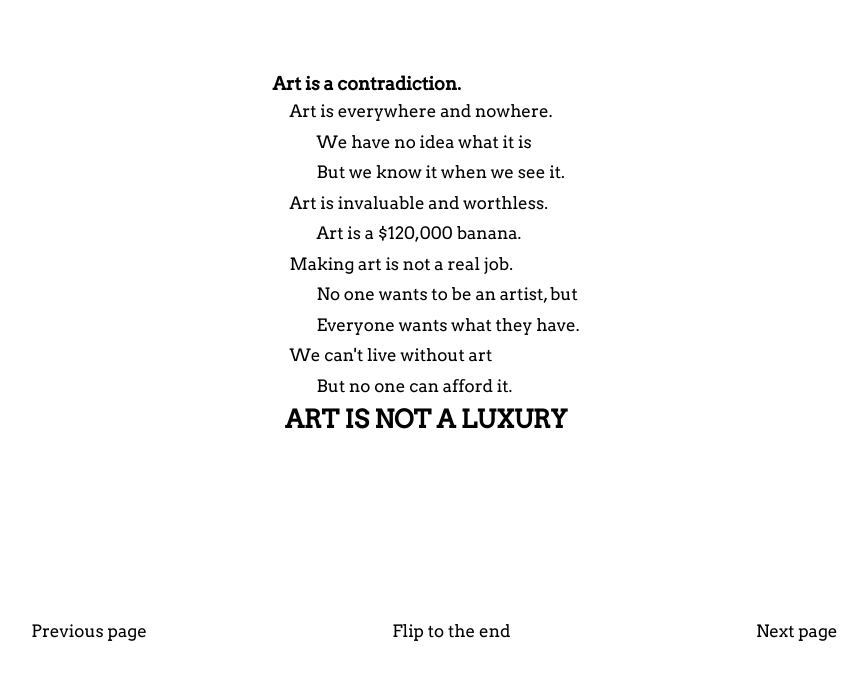
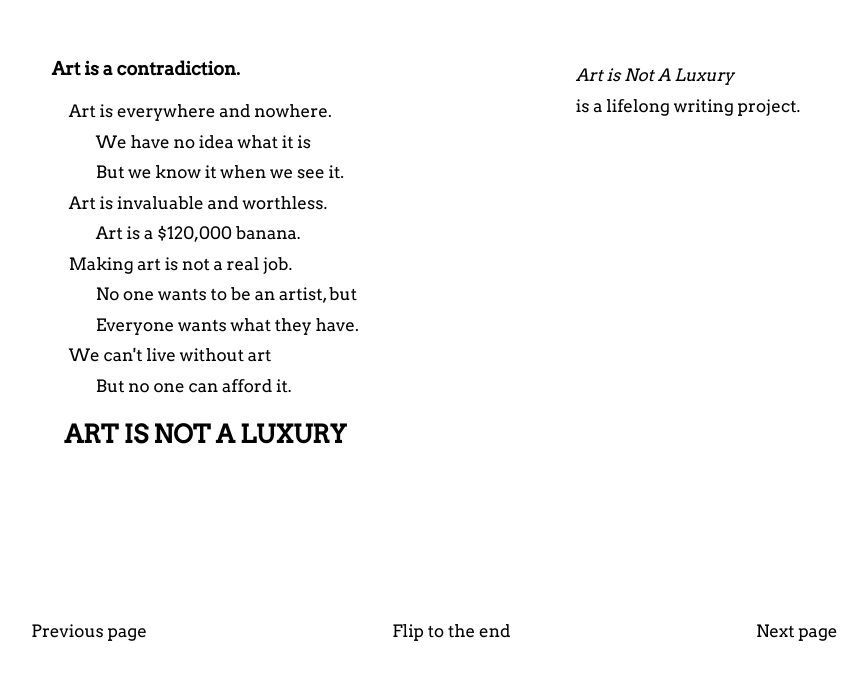
Before and after one commit to lyliali/shel, a plain HTML site: page projects/anal.html in a window 1280 px wide. Shown: the part 121-800 px from the top of the page, without its empty margins (214-1082 px from the left). Drawn offline with Linux system fonts and the light colour scheme.

Commit message:
reformatting

```diff
--- /dev/null
+++ b/app/scss/anal.css
@@ -0,0 +1,27 @@
+/* STYLE FOR ANAL PAGE */
+h2 {
+    margin-bottom: 2rem;
+}
+
+h1 {
+    margin-top: 2rem;
+}
+
+img {
+    top: 10px;
+}
+
+.body-text {
+    display: grid;
+    grid-template-columns: 2;
+    grid-template-rows: 1;
+    gap: 20rem;
+}
+
+.anal {
+    grid-column: 1;
+}
+
+.about {
+    grid-column: 2;
+}
--- a/projects/anal.html
+++ b/projects/anal.html
@@ -5,9 +5,11 @@
         <meta name="viewport" content="width=device-width, initial-scale=1.0"/>
         <link rel="icon" type="image/x-icon" href="./assets/favicon.png">
         <link rel="stylesheet" href="../app/scss/main.css"/>
+        <link rel="stylesheet" href="../app/scss/anal.css"/>
         <title>art is not a luxury - lylia li</title>
     </head>
     <body>
+        <div class="body-text">
             <div class="container">
                 <h2>Art is a contradiction.</h2>
                 <div class="stanza" id="s1">
@@ -28,7 +30,12 @@
                     <p>We can't live without art</p>
                     <p>But no one can afford it.</p>
                 </div>
-            <h1>Art is Not A Luxury</h1>
+                <h1><a target="_blank" href="https://lyliali.substack.com">Art is Not A Luxury</a></h1>
+            </div>
+            <div class="about">
+                <p><i>Art is Not A Luxury</i></p>
+                <p>is a lifelong writing project.</p>
+            </div>
         </div>
         <div class="nav">
             <p><a href="../projects/projects.html">Previous page</a></p>
```
Lines whose indentation alone changed are shown as unchanged.
